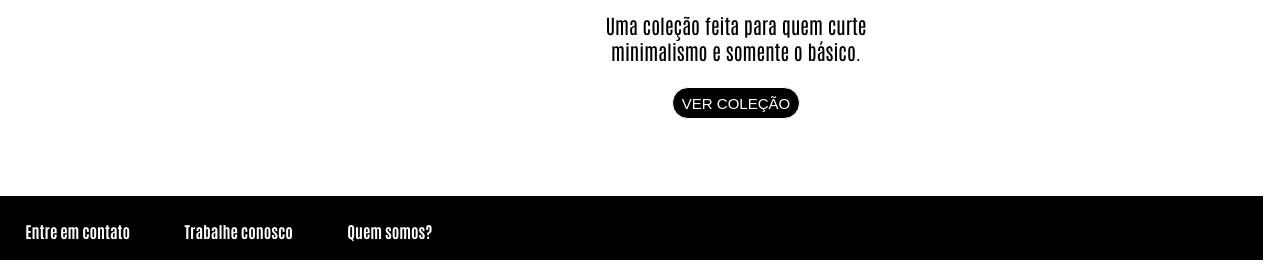
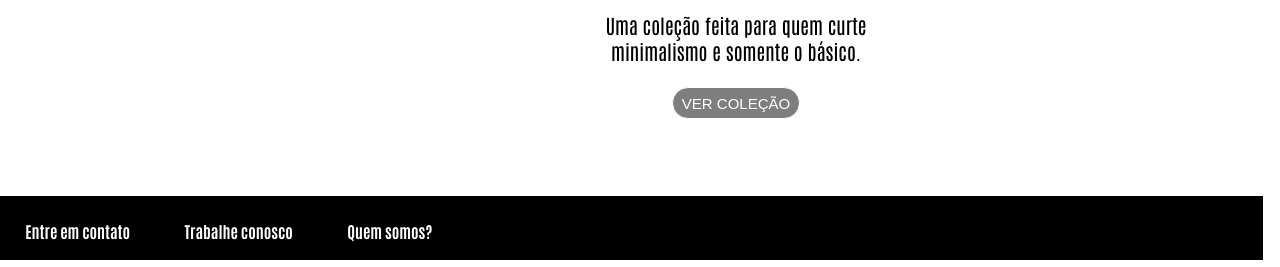
Before and after one commit to VicttorMeireles/Primeiro-Projeto-dos-Estudos-de-HTML-e-CSS., a plain HTML site: page SITE/1-Página-inicial.html in a window 1280 px wide. In both pictures the pointer is over the button "VER COLEÇÃO". Shown: the part 796-1063 px from the top of the page. Drawn offline with Linux system fonts and the light colour scheme.

Commit message:
teste de uma nova branch

```diff
--- a/SITE/1.1-Página-inicial.css
+++ b/SITE/1.1-Página-inicial.css
@@ -77,6 +77,10 @@ main {
 main a{
   text-decoration: none;
   color:#000;
+}
+
+main button:hover{
+  opacity: 0.5;
 }
 
 #launch {
```
